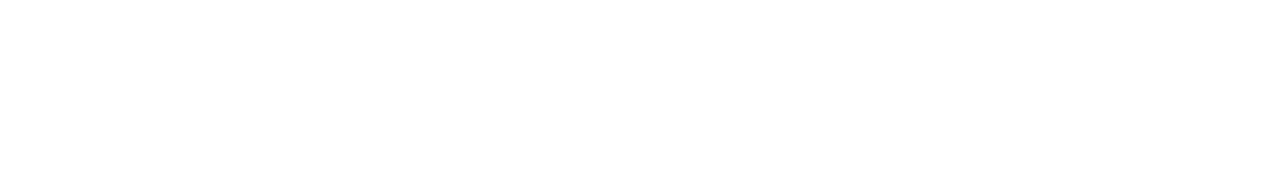
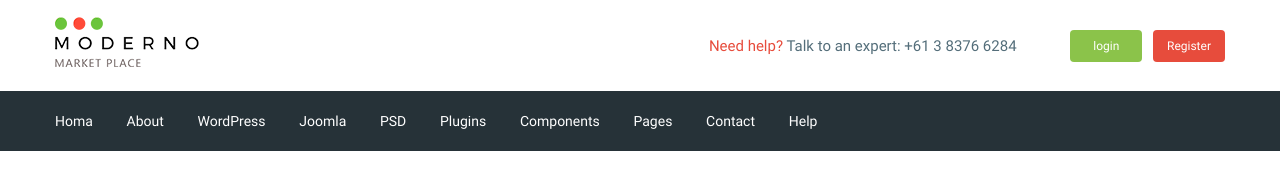
Before and after one commit to Ruslanifity/Moderno, a website: page app/index.html in a window 1280 px wide. Drawn offline with nearby package versions, Linux system fonts and the light colour scheme; files that its build step writes are made by us from their sources.

Commit message:
added header

```diff
--- a/app/index.html
+++ b/app/index.html
@@ -7,11 +7,51 @@
     <meta http-equiv="X-UA-Compatible" content="ie=edge">
     <link rel="stylesheet" href="css/libs.min.css">
     <link rel="stylesheet" href="css/style.min.css">
-    <title>Document</title>
+    <title>Moderno</title>
 </head>
 
 <body>
-
+    <header class="header">
+        <div class="header__top">
+            <div class="container">
+                <div class="header__top-inner">
+                    <div class="header__logo">
+                        <a href="#">
+                            <img src="images/logo.png" alt="">
+                        </a>
+                    </div>
+                    <div class="header__text">
+                        <a href=""><span>Need help?</span></a>
+                        Talk to an expert:
+                        <a href="tel:61383766284">+61 3 8376 6284</a>
+                    </div>
+                    <div class="header__box">
+                        <a href="#" class="bascket"></a>
+                        <a href="#" class="header__btn header__btn-login">login</a>
+                        <a href="#" class="header__btn header__btn-register">Register</a>
+                    </div>
+                </div>
+            </div>
+        </div>
+        <div class="header__menu">
+            <div class="container">
+                <nav class="menu">
+                    <ul class="munu__list">
+                        <li><a href="#">Homa</a></li>
+                        <li><a href="#">About</a></li>
+                        <li><a href="#">WordPress</a></li>
+                        <li><a href="#">Joomla</a></li>
+                        <li><a href="#">PSD</a></li>
+                        <li><a href="#">Plugins</a></li>
+                        <li><a href="#">Components</a></li>
+                        <li><a href="#">Pages</a></li>
+                        <li><a href="#">Contact</a></li>
+                        <li><a href="#">Help</a></li>
+                    </ul>
+                </nav>
+            </div>
+        </div>
+    </header>
 
     <script src="https://code.jquery.com/jquery-3.4.1.min.js"
         integrity="sha256-CSXorXvZcTkaix6Yvo6HppcZGetbYMGWSFlBw8HfCJo=" crossorigin="anonymous"></script>
--- /dev/null
+++ b/app/scss/_fonts.scss
@@ -0,0 +1,26 @@
+@font-face {
+    font-family: "Roboto-Regular";
+
+    src: url("../fonts/Roboto-Regular.woff") format("woff"),
+        url("../fonts/Roboto-Regular.woff2") format("woff2");
+    font-weight: normal;
+    font-style: normal;
+}
+
+@font-face {
+    font-family: "Roboto-Bold" sans-serif;
+
+    src: url("./fonts/Roboto-Bold.woff") format("woff"),
+        url("./fonts/Roboto-Bold.woff2") format("woff2");
+    font-weight: normal;
+    font-style: normal;
+}
+
+@font-face {
+    font-family: "Roboto-Medium" sans-serif;
+
+    src: url("./fonts/Roboto-Medium.woff") format("woff"),
+        url("./fonts/Roboto-Medium.woff2") format("woff2");
+    font-weight: normal;
+    font-style: normal;
+}
--- /dev/null
+++ b/app/scss/_global.scss
@@ -0,0 +1,31 @@
+
+html{
+    box-sizing: border-box;
+}
+*,
+*::before,
+*::after{
+    box-sizing: inherit;
+}
+a{
+    display: inline-block;
+    text-decoration: none;
+    color: $text;
+}
+ul, li{
+    margin: 0;
+    padding: 0;
+    list-style: none;
+}
+body{
+    font-family: "Roboto-Regular";
+    font-size: 15px;
+    line-height: 24px;
+    color: $text;
+}
+
+.container{
+    max-width: 1200px;
+    padding: 0 15px;
+    margin: 0 auto;
+}
--- /dev/null
+++ b/app/scss/_vars.scss
@@ -0,0 +1,4 @@
+$text: #546e7a;
+$red: #e74c3c;
+$green: #8bc34a;
+$bg: #263238
--- a/app/scss/style.scss
+++ b/app/scss/style.scss
@@ -1,8 +1,63 @@
-html{
-    box-sizing: border-box;
+@import 'vars';
+@import 'global';
+@import 'fonts';
+
+.header {
 }
-*,
-*::before,
-*::after{
-    box-sizing: inherit;
+.header__top {
 }
+.container {
+}
+.header__top-inner {
+    display: flex;
+    justify-content: space-between;
+    height: 91px;
+    align-items: center;
+}
+
+.header__text {
+    margin-left: auto;
+    margin-right: 50px;
+    span{
+        color: $red;
+    }
+}
+.header__box {
+}
+.bascket {
+}
+.header__btn {
+    padding: 4px;
+    width: 72px;
+    border-radius: 4px;
+    text-align: center;
+    color: #fff;
+    font-size: 12px;
+}
+.header__btn-login{
+    background-color: $green;
+}
+.header__btn-register{
+    background-color: $red;
+    margin-left: 7px;
+}
+.header__menu {
+    background-color: $bg;
+
+}
+.menu{
+    height: 60px;
+    display: flex;align-items: center;
+}
+.munu__list {
+    li{
+        display: inline-block;
+        & + li{
+            margin-left: 30px;
+        }
+    }
+    a{
+        color: #fff;
+        font-size: 14px;
+    }
+}
--- a/gulpfile.js
+++ b/gulpfile.js
@@ -9,7 +9,7 @@ let
     cssmin = require('gulp-cssmin');
 
     gulp.task('sass', function(){
-    return   gulp.src('app/scss/style.scss')
+    return   gulp.src('app/scss/**/*.scss')
             .pipe(sass({outputStyle: 'compressed'}))
             .pipe(rename({suffix : '.min'}))
             .pipe(autoprefixer({
@@ -59,7 +59,7 @@ let
     });
 
     gulp.task('watch', function(){
-        gulp.watch('app/scss/style.scss', gulp.parallel('sass'));
+        gulp.watch('app/scss/**/*.scss', gulp.parallel('sass'));
         gulp.watch('app/*.html', gulp.parallel('html'));
         gulp.watch('app/js/*.js', gulp.parallel('js'));
     });
```
Also changed, not shown: app/fonts/Roboto-Bold.woff (added), app/fonts/Roboto-Bold.woff2 (added), app/fonts/Roboto-Medium.woff (added), app/fonts/Roboto-Medium.woff2 (added), app/fonts/Roboto-Regular.woff (added), app/fonts/Roboto-Regular.woff2 (added), app/images/logo.png (added).
